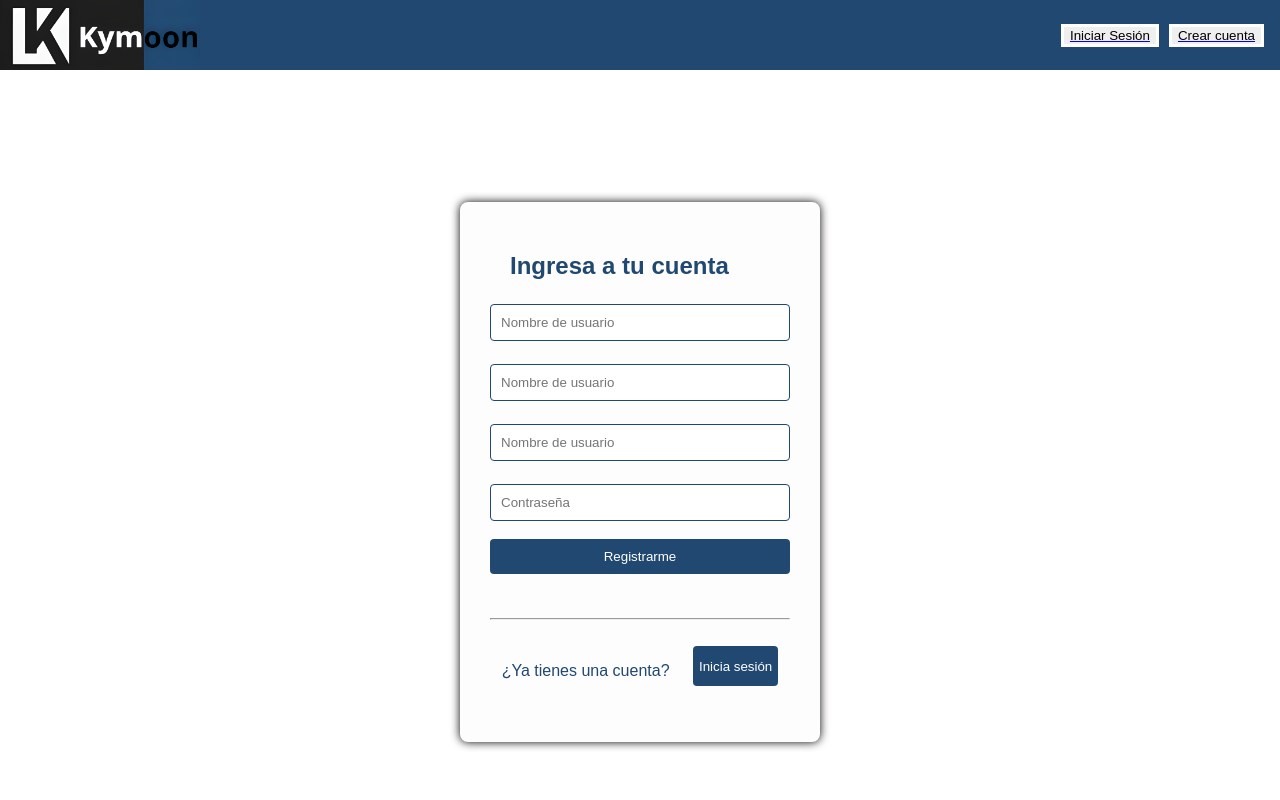
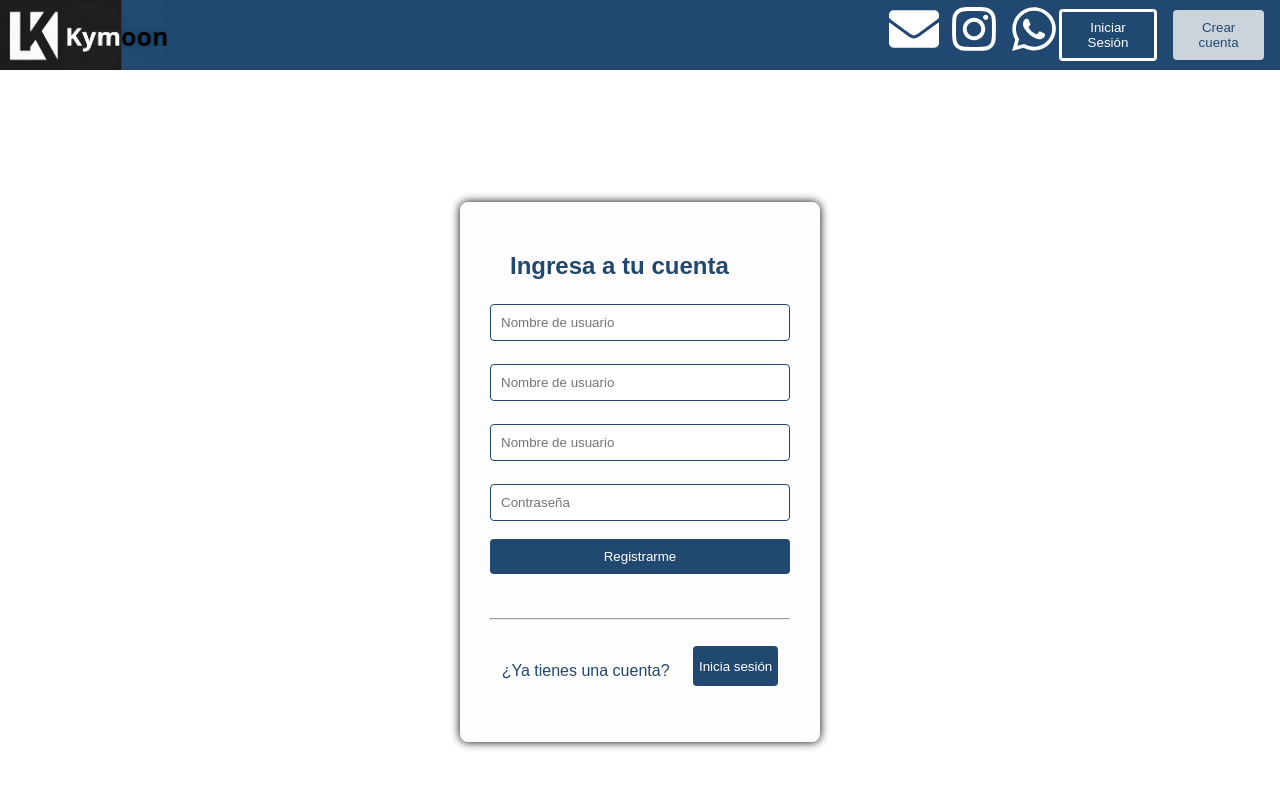
Before and after one commit to WalterHorst/SanJorgeSales, a React (Vite) app in the folder Client/: page /#/registro in a window 1280 px wide. Shown: the top 800 px of the page. Built offline with nearby package versions, Linux system fonts and the light colour scheme.

Commit message:
navBar lista

```diff
--- a/Client/src/components/NavBar/NavBar.css
+++ b/Client/src/components/NavBar/NavBar.css
@@ -7,7 +7,6 @@
   justify-content: space-between;
   align-items: center;
   background-color: rgb(32 72 113);
-
   color:#3498db;
 }
 
@@ -17,15 +16,6 @@ border-radius: 0;
   height: 70px;
   object-fit: cover;
 }
-
-
-
-.login-button {
-  display: flex;
-  align-items: center;
-  margin-left: 10px;
-}
-
 .user-icon {
   font-size: 20px;
   margin-right: 5px;
@@ -35,21 +25,56 @@ border-radius: 0;
 }
 
 .login-button-container{
+  align-items: center;
+  margin-right: 1rem;
   display: flex;
+  gap: 1rem;
   background-color:rgb(32 72 113);
   color: rgb(32 72 113)#3498db;
+
+}
+
+.inicio{
+  color: #fff;
+  border: #fff solid;
+  background-color:rgb(32 72 113) ;
   padding: 8px 16px;
   border-radius: 4px;
   cursor: pointer;
-  vertical-align: middle;
 }
 
-.login-button{
-  border: #fff solid;
-}
-
-.login-button button:hover {
-
+.inicio:hover {
   background-color: #2980b9;
   color: #fff;
 }
+
+.inicio2{
+  border: none;
+  color: rgb(33, 75, 116);
+  background-color:rgb(204, 211, 219) ;
+  padding: 10px 16px;
+  border-radius: 4px;
+  cursor: pointer;
+}
+.inicio2:hover {
+  background-color: #2980b9;
+  color: #fff;
+}
+
+
+.social-icons {
+  display: flex;
+  margin-left: 45rem;
+  gap: 10px;
+}
+
+.social-icons a {
+  color: #fff;
+  font-size: 50px;
+  text-decoration: none;
+  transition: color 0.3s ease-in-out;
+}
+
+.social-icons a:hover {
+  color: #2980b9; /* Color de resaltado de WhatsApp */
+}
--- a/Client/src/components/NavBar/NavBar.jsx
+++ b/Client/src/components/NavBar/NavBar.jsx
@@ -1,6 +1,6 @@
 import { NavLink } from "react-router-dom";
 import "./NavBar.css";
-import { FaUser } from "react-icons/fa";
+import { FaWhatsapp, FaInstagram, FaEnvelope } from "react-icons/fa";
 import logo from "../../assets/Imagenes/Logo.png";
 
 const NavBar = () => {
@@ -11,12 +11,31 @@ const NavBar = () => {
           <img className="logo" src={logo} alt="Logo"></img>
         </NavLink>
       </div>
+      <div className="social-icons">
+        <a href="mailto:TUCORREO@DOMINIO.COM">
+          <FaEnvelope />
+        </a>
+        <a
+          href="https://www.instagram.com/TUINSTAGRAM"
+          target="_blank"
+          rel="noopener noreferrer"
+        >
+          <FaInstagram />
+        </a>
+        <a
+          href="https://wa.me/TUNUMERODETELEFONO"
+          target="_blank"
+          rel="noopener noreferrer"
+        >
+          <FaWhatsapp />
+        </a>
+      </div>
       <div className="login-button-container">
         <NavLink to="/login">
-          <button className="login-button">Iniciar Sesión</button>
+          <button className="inicio">Iniciar Sesión</button>
         </NavLink>
-        <NavLink>
-          <button className="login-button">Crear cuenta</button>
+        <NavLink to={"registro"}>
+          <button className="inicio2">Crear cuenta</button>
         </NavLink>
       </div>
     </div>
--- a/Client/src/components/secondPage/SecondPage.css
+++ b/Client/src/components/secondPage/SecondPage.css
@@ -12,8 +12,10 @@
   }
 
   .signup-button {
-    align-self: flex-start;
-    font-size: 1.5em;
-    padding: 10px 20px;
-
+    background-color:rgb(32 72 113);;
+  color: #fff;
+  padding: 10px 15px;
+  border: none;
+  border-radius: 4px;
+  cursor: pointer;
   }
--- a/Client/src/views/Login/Login.css
+++ b/Client/src/views/Login/Login.css
@@ -9,6 +9,7 @@
   justify-content: center;
   height: 100vh;
   width:100vw;
+
 }
 
 .SingUp-container {
```
